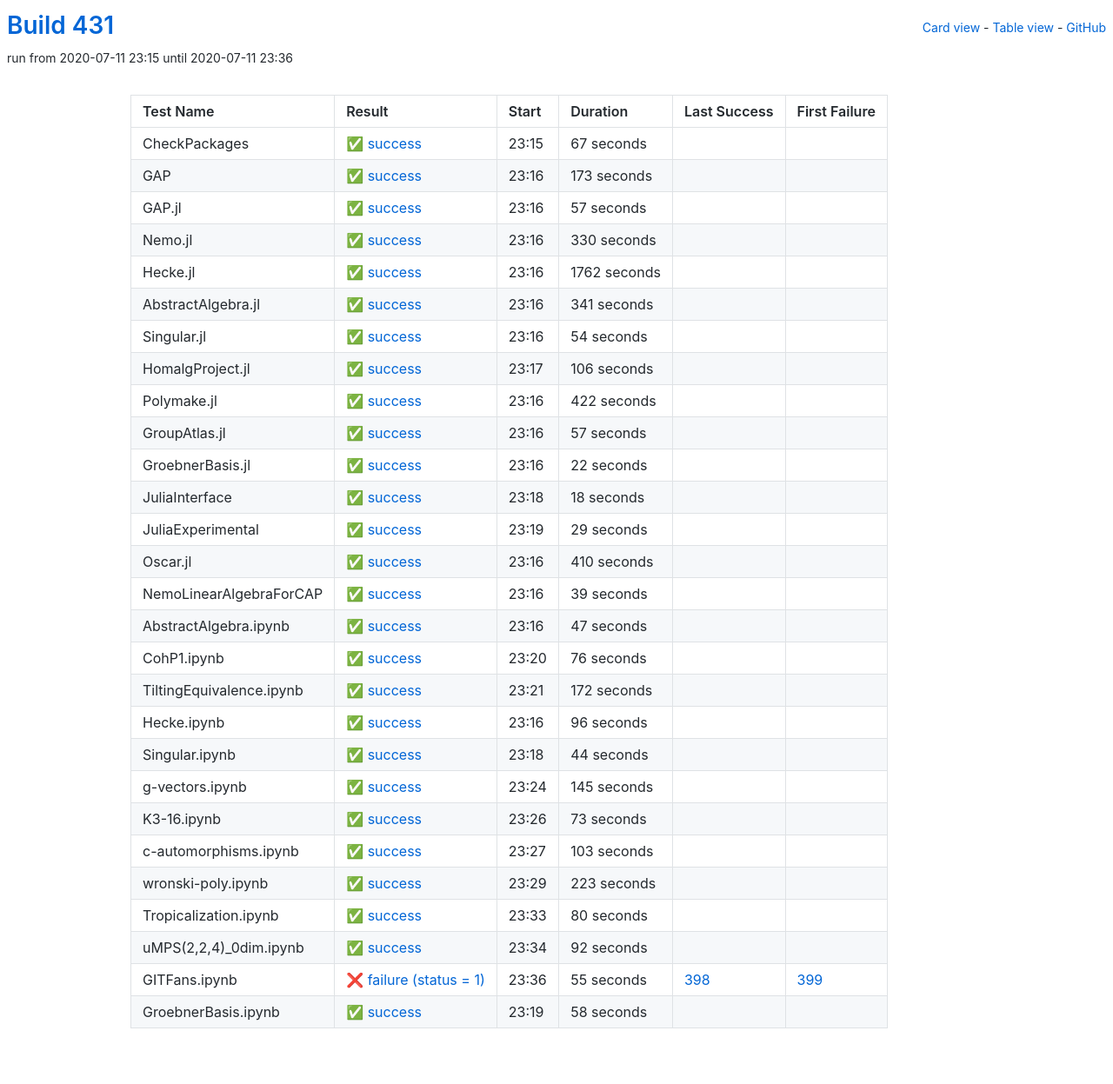
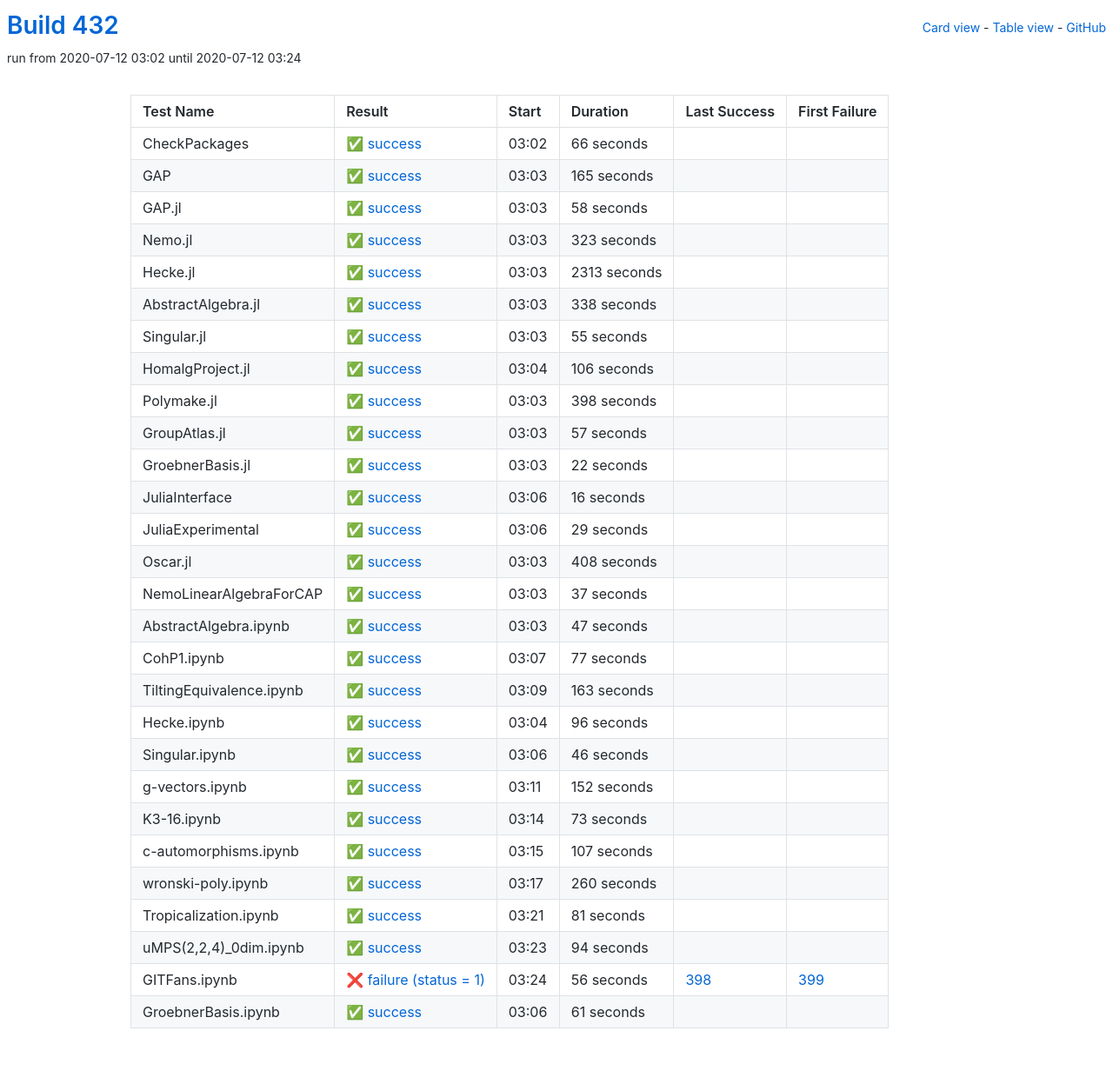
Before and after one commit to oscar-system/oscar-ci-status-stable, a Jekyll site: the page built from table.html, in a window 1280 px wide. Shown: the whole page at 87% size. Built offline with Jekyll 4.4.1, drawn with Linux system fonts in a browser that asks for light colours.

Commit message:
Build #432

```diff
--- a/_data/ci.yml
+++ b/_data/ci.yml
@@ -1,6 +1,6 @@
 ---
-build: 431
-build_url: https://oscarci.mathematik.uni-kl.de/job/oscar-stable/431/
+build: 432
+build_url: https://oscarci.mathematik.uni-kl.de/job/oscar-stable/432/
 job: oscar-stable
 organization: oscar-system
 repo: oscar-ci-status-stable
@@ -8,92 +8,92 @@ repourl: https://github.com/oscar-system/oscar-ci-status-stable
 tests:
 - name: CheckPackages
   id: checkpackages
-  log: https://oscarci.mathematik.uni-kl.de/job/oscar-stable/431/artifact/logs/build-431/CheckPackages.log
-  start: 2020-07-11 23:15
+  log: https://oscarci.mathematik.uni-kl.de/job/oscar-stable/432/artifact/logs/build-432/CheckPackages.log
+  start: 2020-07-12 03:02
   success: true
   exitcode: 0
   status: success
-  duration: 67
+  duration: 66
   last_success: false
   last_success_url:
   first_failure: false
   first_failure_url:
 - name: GAP
   id: gap
-  log: https://oscarci.mathematik.uni-kl.de/job/oscar-stable/431/artifact/logs/build-431/GAP.log
-  start: 2020-07-11 23:16
+  log: https://oscarci.mathematik.uni-kl.de/job/oscar-stable/432/artifact/logs/build-432/GAP.log
+  start: 2020-07-12 03:03
   success: true
   exitcode: 0
   status: success
-  duration: 173
+  duration: 165
   last_success: false
   last_success_url:
   first_failure: false
   first_failure_url:
 - name: GAP.jl
   id: gap-jl
-  log: https://oscarci.mathematik.uni-kl.de/job/oscar-stable/431/artifact/logs/build-431/GAP.jl.log
-  start: 2020-07-11 23:16
+  log: https://oscarci.mathematik.uni-kl.de/job/oscar-stable/432/artifact/logs/build-432/GAP.jl.log
+  start: 2020-07-12 03:03
   success: true
   exitcode: 0
   status: success
-  duration: 57
+  duration: 58
   last_success: false
   last_success_url:
   first_failure: false
   first_failure_url:
 - name: Nemo.jl
   id: nemo-jl
-  log: https://oscarci.mathematik.uni-kl.de/job/oscar-stable/431/artifact/logs/build-431/Nemo.jl.log
-  start: 2020-07-11 23:16
+  log: https://oscarci.mathematik.uni-kl.de/job/oscar-stable/432/artifact/logs/build-432/Nemo.jl.log
+  start: 2020-07-12 03:03
   success: true
   exitcode: 0
   status: success
-  duration: 330
+  duration: 323
   last_success: false
   last_success_url:
   first_failure: false
   first_failure_url:
 - name: Hecke.jl
   id: hecke-jl
-  log: https://oscarci.mathematik.uni-kl.de/job/oscar-stable/431/artifact/logs/build-431/Hecke.jl.log
-  start: 2020-07-11 23:16
+  log: https://oscarci.mathematik.uni-kl.de/job/oscar-stable/432/artifact/logs/build-432/Hecke.jl.log
+  start: 2020-07-12 03:03
   success: true
   exitcode: 0
   status: success
-  duration: 1762
+  duration: 2313
   last_success: false
   last_success_url:
   first_failure: false
   first_failure_url:
 - name: AbstractAlgebra.jl
   id: abstractalgebra-jl
-  log: https://oscarci.mathematik.uni-kl.de/job/oscar-stable/431/artifact/logs/build-431/AbstractAlgebra.jl.log
-  start: 2020-07-11 23:16
+  log: https://oscarci.mathematik.uni-kl.de/job/oscar-stable/432/artifact/logs/build-432/AbstractAlgebra.jl.log
+  start: 2020-07-12 03:03
   success: true
   exitcode: 0
   status: success
-  duration: 341
+  duration: 338
   last_success: false
   last_success_url:
   first_failure: false
   first_failure_url:
 - name: Singular.jl
   id: singular-jl
-  log: https://oscarci.mathematik.uni-kl.de/job/oscar-stable/431/artifact/logs/build-431/Singular.jl.log
-  start: 2020-07-11 23:16
+  log: https://oscarci.mathematik.uni-kl.de/job/oscar-stable/432/artifact/logs/build-432/Singular.jl.log
+  start: 2020-07-12 03:03
   success: true
   exitcode: 0
   status: success
-  duration: 54
+  duration: 55
   last_success: false
   last_success_url:
   first_failure: false
   first_failure_url:
 - name: HomalgProject.jl
   id: homalgproject-jl
-  log: https://oscarci.mathematik.uni-kl.de/job/oscar-stable/431/artifact/logs/build-431/HomalgProject.jl.log
-  start: 2020-07-11 23:17
+  log: https://oscarci.mathematik.uni-kl.de/job/oscar-stable/432/artifact/logs/build-432/HomalgProject.jl.log
+  start: 2020-07-12 03:04
   success: true
   exitcode: 0
   status: success
@@ -104,20 +104,20 @@ tests:
   first_failure_url:
 - name: Polymake.jl
   id: polymake-jl
-  log: https://oscarci.mathematik.uni-kl.de/job/oscar-stable/431/artifact/logs/build-431/Polymake.jl.log
-  start: 2020-07-11 23:16
+  log: https://oscarci.mathematik.uni-kl.de/job/oscar-stable/432/artifact/logs/build-432/Polymake.jl.log
+  start: 2020-07-12 03:03
   success: true
   exitcode: 0
   status: success
-  duration: 422
+  duration: 398
   last_success: false
   last_success_url:
   first_failure: false
   first_failure_url:
 - name: GroupAtlas.jl
   id: groupatlas-jl
-  log: https://oscarci.mathematik.uni-kl.de/job/oscar-stable/431/artifact/logs/build-431/GroupAtlas.jl.log
-  start: 2020-07-11 23:16
+  log: https://oscarci.mathematik.uni-kl.de/job/oscar-stable/432/artifact/logs/build-432/GroupAtlas.jl.log
+  start: 2020-07-12 03:03
   success: true
   exitcode: 0
   status: success
@@ -128,8 +128,8 @@ tests:
   first_failure_url:
 - name: GroebnerBasis.jl
   id: groebnerbasis-jl
-  log: https://oscarci.mathematik.uni-kl.de/job/oscar-stable/431/artifact/logs/build-431/GroebnerBasis.jl.log
-  start: 2020-07-11 23:16
+  log: https://oscarci.mathematik.uni-kl.de/job/oscar-stable/432/artifact/logs/build-432/GroebnerBasis.jl.log
+  start: 2020-07-12 03:03
   success: true
   exitcode: 0
   status: success
@@ -140,20 +140,20 @@ tests:
   first_failure_url:
 - name: JuliaInterface
   id: juliainterface
-  log: https://oscarci.mathematik.uni-kl.de/job/oscar-stable/431/artifact/logs/build-431/JuliaInterface.log
-  start: 2020-07-11 23:18
+  log: https://oscarci.mathematik.uni-kl.de/job/oscar-stable/432/artifact/logs/build-432/JuliaInterface.log
+  start: 2020-07-12 03:06
   success: true
   exitcode: 0
   status: success
-  duration: 18
+  duration: 16
   last_success: false
   last_success_url:
   first_failure: false
   first_failure_url:
 - name: JuliaExperimental
   id: juliaexperimental
-  log: https://oscarci.mathematik.uni-kl.de/job/oscar-stable/431/artifact/logs/build-431/JuliaExperimental.log
-  start: 2020-07-11 23:19
+  log: https://oscarci.mathematik.uni-kl.de/job/oscar-stable/432/artifact/logs/build-432/JuliaExperimental.log
+  start: 2020-07-12 03:06
   success: true
   exitcode: 0
   status: success
@@ -164,32 +164,32 @@ tests:
   first_failure_url:
 - name: Oscar.jl
   id: oscar-jl
-  log: https://oscarci.mathematik.uni-kl.de/job/oscar-stable/431/artifact/logs/build-431/Oscar.jl.log
-  start: 2020-07-11 23:16
+  log: https://oscarci.mathematik.uni-kl.de/job/oscar-stable/432/artifact/logs/build-432/Oscar.jl.log
+  start: 2020-07-12 03:03
   success: true
   exitcode: 0
   status: success
-  duration: 410
+  duration: 408
   last_success: false
   last_success_url:
   first_failure: false
   first_failure_url:
 - name: NemoLinearAlgebraForCAP
   id: nemolinearalgebraforcap
-  log: https://oscarci.mathematik.uni-kl.de/job/oscar-stable/431/artifact/logs/build-431/NemoLinearAlgebraForCAP.log
-  start: 2020-07-11 23:16
+  log: https://oscarci.mathematik.uni-kl.de/job/oscar-stable/432/artifact/logs/build-432/NemoLinearAlgebraForCAP.log
+  start: 2020-07-12 03:03
   success: true
   exitcode: 0
   status: success
-  duration: 39
+  duration: 37
   last_success: false
   last_success_url:
   first_failure: false
   first_failure_url:
 - name: AbstractAlgebra.ipynb
   id: abstractalgebra-ipynb
-  log: https://oscarci.mathematik.uni-kl.de/job/oscar-stable/431/artifact/logs/build-431/AbstractAlgebra.ipynb.log
-  start: 2020-07-11 23:16
+  log: https://oscarci.mathematik.uni-kl.de/job/oscar-stable/432/artifact/logs/build-432/AbstractAlgebra.ipynb.log
+  start: 2020-07-12 03:03
   success: true
   exitcode: 0
   status: success
@@ -200,32 +200,32 @@ tests:
   first_failure_url:
 - name: CohP1.ipynb
   id: cohp1-ipynb
-  log: https://oscarci.mathematik.uni-kl.de/job/oscar-stable/431/artifact/logs/build-431/CohP1.ipynb.log
-  start: 2020-07-11 23:20
+  log: https://oscarci.mathematik.uni-kl.de/job/oscar-stable/432/artifact/logs/build-432/CohP1.ipynb.log
+  start: 2020-07-12 03:07
   success: true
   exitcode: 0
   status: success
-  duration: 76
+  duration: 77
   last_success: false
   last_success_url:
   first_failure: false
   first_failure_url:
 - name: TiltingEquivalence.ipynb
   id: tiltingequivalence-ipynb
-  log: https://oscarci.mathematik.uni-kl.de/job/oscar-stable/431/artifact/logs/build-431/TiltingEquivalence.ipynb.log
-  start: 2020-07-11 23:21
+  log: https://oscarci.mathematik.uni-kl.de/job/oscar-stable/432/artifact/logs/build-432/TiltingEquivalence.ipynb.log
+  start: 2020-07-12 03:09
   success: true
   exitcode: 0
   status: success
-  duration: 172
+  duration: 163
   last_success: false
   last_success_url:
   first_failure: false
   first_failure_url:
 - name: Hecke.ipynb
   id: hecke-ipynb
-  log: https://oscarci.mathematik.uni-kl.de/job/oscar-stable/431/artifact/logs/build-431/Hecke.ipynb.log
-  start: 2020-07-11 23:16
+  log: https://oscarci.mathematik.uni-kl.de/job/oscar-stable/432/artifact/logs/build-432/Hecke.ipynb.log
+  start: 2020-07-12 03:04
   success: true
   exitcode: 0
   status: success
@@ -236,32 +236,32 @@ tests:
   first_failure_url:
 - name: Singular.ipynb
   id: singular-ipynb
-  log: https://oscarci.mathematik.uni-kl.de/job/oscar-stable/431/artifact/logs/build-431/Singular.ipynb.log
-  start: 2020-07-11 23:18
+  log: https://oscarci.mathematik.uni-kl.de/job/oscar-stable/432/artifact/logs/build-432/Singular.ipynb.log
+  start: 2020-07-12 03:06
   success: true
   exitcode: 0
   status: success
-  duration: 44
+  duration: 46
   last_success: false
   last_success_url:
   first_failure: false
   first_failure_url:
 - name: g-vectors.ipynb
   id: g-vectors-ipynb
-  log: https://oscarci.mathematik.uni-kl.de/job/oscar-stable/431/artifact/logs/build-431/g-vectors.ipynb.log
-  start: 2020-07-11 23:24
+  log: https://oscarci.mathematik.uni-kl.de/job/oscar-stable/432/artifact/logs/build-432/g-vectors.ipynb.log
+  start: 2020-07-12 03:11
   success: true
   exitcode: 0
   status: success
-  duration: 145
+  duration: 152
   last_success: false
   last_success_url:
   first_failure: false
   first_failure_url:
 - name: K3-16.ipynb
   id: k3-16-ipynb
-  log: https://oscarci.mathematik.uni-kl.de/job/oscar-stable/431/artifact/logs/build-431/K3-16.ipynb.log
-  start: 2020-07-11 23:26
+  log: https://oscarci.mathematik.uni-kl.de/job/oscar-stable/432/artifact/logs/build-432/K3-16.ipynb.log
+  start: 2020-07-12 03:14
   success: true
   exitcode: 0
   status: success
@@ -272,72 +272,72 @@ tests:
   first_failure_url:
 - name: c-automorphisms.ipynb
   id: c-automorphisms-ipynb
-  log: https://oscarci.mathematik.uni-kl.de/job/oscar-stable/431/artifact/logs/build-431/c-automorphisms.ipynb.log
-  start: 2020-07-11 23:27
+  log: https://oscarci.mathematik.uni-kl.de/job/oscar-stable/432/artifact/logs/build-432/c-automorphisms.ipynb.log
+  start: 2020-07-12 03:15
   success: true
   exitcode: 0
   status: success
-  duration: 103
+  duration: 107
   last_success: false
   last_success_url:
   first_failure: false
   first_failure_url:
 - name: wronski-poly.ipynb
   id: wronski-poly-ipynb
-  log: https://oscarci.mathematik.uni-kl.de/job/oscar-stable/431/artifact/logs/build-431/wronski-poly.ipynb.log
-  start: 2020-07-11 23:29
+  log: https://oscarci.mathematik.uni-kl.de/job/oscar-stable/432/artifact/logs/build-432/wronski-poly.ipynb.log
+  start: 2020-07-12 03:17
   success: true
   exitcode: 0
   status: success
-  duration: 223
+  duration: 260
   last_success: false
   last_success_url:
   first_failure: false
   first_failure_url:
 - name: Tropicalization.ipynb
   id: tropicalization-ipynb
-  log: https://oscarci.mathematik.uni-kl.de/job/oscar-stable/431/artifact/logs/build-431/Tropicalization.ipynb.log
-  start: 2020-07-11 23:33
+  log: https://oscarci.mathematik.uni-kl.de/job/oscar-stable/432/artifact/logs/build-432/Tropicalization.ipynb.log
+  start: 2020-07-12 03:21
   success: true
   exitcode: 0
   status: success
-  duration: 80
+  duration: 81
   last_success: false
   last_success_url:
   first_failure: false
   first_failure_url:
 - name: uMPS(2,2,4)_0dim.ipynb
   id: umps-2-2-4-0dim-ipynb
-  log: https://oscarci.mathematik.uni-kl.de/job/oscar-stable/431/artifact/logs/build-431/uMPS-2-2-4-_0dim.ipynb.log
-  start: 2020-07-11 23:34
+  log: https://oscarci.mathematik.uni-kl.de/job/oscar-stable/432/artifact/logs/build-432/uMPS-2-2-4-_0dim.ipynb.log
+  start: 2020-07-12 03:23
   success: true
   exitcode: 0
   status: success
-  duration: 92
+  duration: 94
   last_success: false
   last_success_url:
   first_failure: false
   first_failure_url:
 - name: GITFans.ipynb
   id: gitfans-ipynb
-  log: https://oscarci.mathematik.uni-kl.de/job/oscar-stable/431/artifact/logs/build-431/GITFans.ipynb.log
-  start: 2020-07-11 23:36
+  log: https://oscarci.mathematik.uni-kl.de/job/oscar-stable/432/artifact/logs/build-432/GITFans.ipynb.log
+  start: 2020-07-12 03:24
   success: false
   exitcode: 1
   status: failure
-  duration: 55
+  duration: 56
   last_success: 398
   last_success_url: https://oscarci.mathematik.uni-kl.de/job/oscar-stable/398/
   first_failure: 399
   first_failure_url: https://oscarci.mathematik.uni-kl.de/job/oscar-stable/399/
 - name: GroebnerBasis.ipynb
   id: groebnerbasis-ipynb
-  log: https://oscarci.mathematik.uni-kl.de/job/oscar-stable/431/artifact/logs/build-431/GroebnerBasis.ipynb.log
-  start: 2020-07-11 23:19
+  log: https://oscarci.mathematik.uni-kl.de/job/oscar-stable/432/artifact/logs/build-432/GroebnerBasis.ipynb.log
+  start: 2020-07-12 03:06
   success: true
   exitcode: 0
   status: success
-  duration: 58
+  duration: 61
   last_success: false
   last_success_url:
   first_failure: false
```
Also changed, not shown: README.md.
